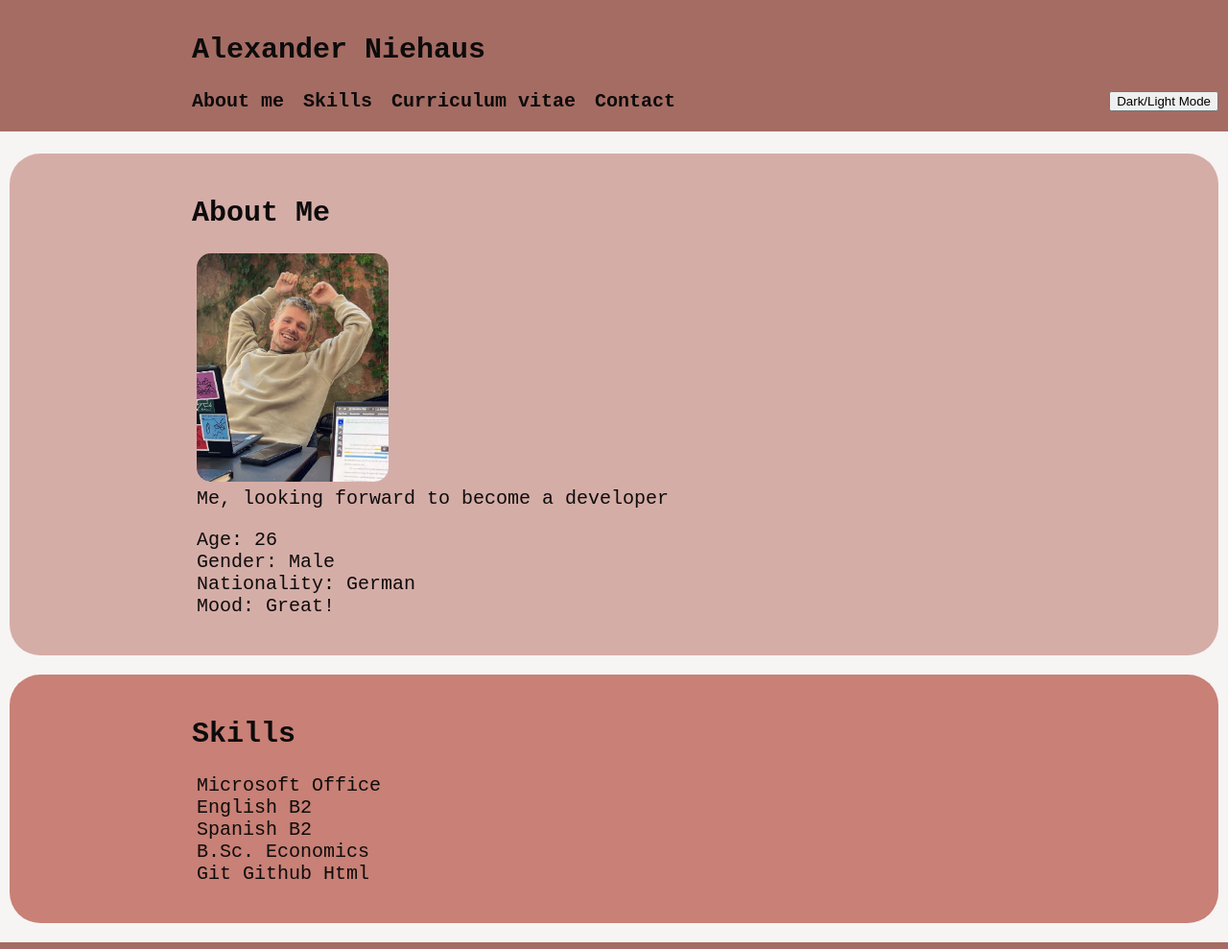
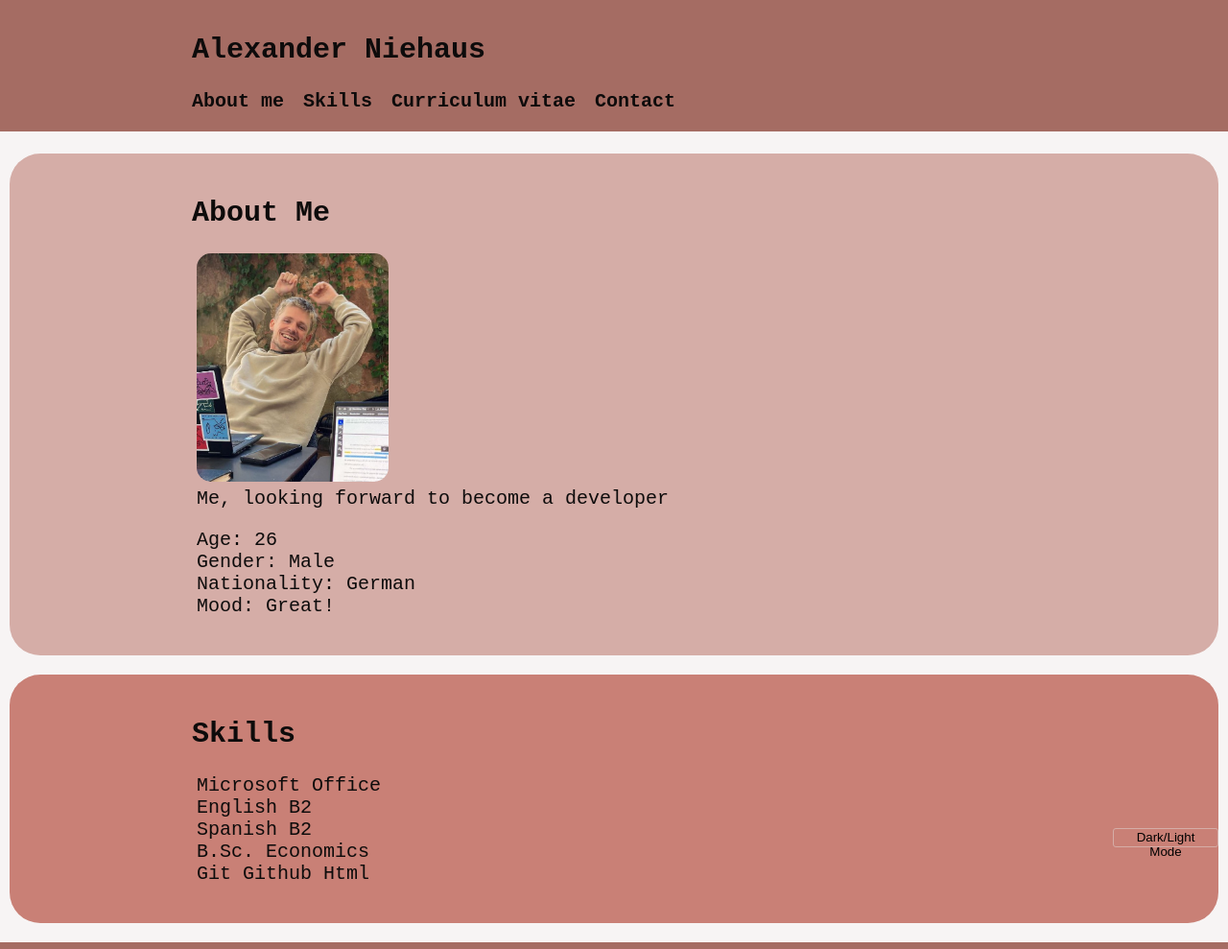
Before and after one commit to niehaus-alexander/personal-website, a website: page html/index.html in a window 1280 px wide. Shown: the top 989 px of the page at 96% size. Drawn offline with Linux system fonts and the light colour scheme.

Commit message:
place dark mode button in footer#

```diff
--- a/css/footer.css
+++ b/css/footer.css
@@ -16,3 +16,20 @@
   font-weight: bold;
   font-size: 1rem;
 }
+
+footer {
+  position: relative;
+}
+
+.dark-mode-button {
+  bottom: -83px;
+  right: 10px;
+  position: absolute;
+  background-color: var(--accent);
+  border: 1px solid var(--secondary);
+  border-radius: 3px;
+  width: 110px;
+  height: 20px;
+  z-index: 100;
+  cursor: pointer;
+}
--- a/css/header.css
+++ b/css/header.css
@@ -20,6 +20,14 @@
   margin-left: -60px;
 }
 
+.dark-mode-button {
+  background-color: var(--accent);
+  border: 1px solid var(--secondary);
+  border-radius: 3px;
+  width: 110px;
+  height: 20px;
+}
+
 .navbar li {
   padding-left: 20px;
 }
--- a/css/styles.css
+++ b/css/styles.css
@@ -18,12 +18,6 @@
   z-index: 0;
   background-color: var(--secondary);
   /* text-align: center; */
-}
-
-.dark-mode-button {
-  position: fixed;
-  top: 95px;
-  right: 10px;
 }
 
 .facts ul {
--- a/html/index.html
+++ b/html/index.html
@@ -14,15 +14,14 @@
   <body>
     <!-- sticky header for the page with navbar and name -->
     <section class="header">
+      <h1>Alexander Niehaus</h1>
       <header>
-        <h1>Alexander Niehaus</h1>
         <nav>
           <ul class="navbar">
             <li><a href="facts">About me</a></li>
             <li><a href="#skills">Skills</a></li>
             <li><a href="#curriculum">Curriculum vitae</a></li>
             <li><a href="#contact">Contact</a></li>
-            <li class="dark-mode-button"><button class="dark-mode-button" data-js="dark-mode-toggle">Dark/Light Mode</button></li>
           </ul>
         </nav>
       </header>
@@ -59,6 +58,7 @@
       </ul>
     </section>
     <section class="contact" id="contact">
+      <button class="dark-mode-button" data-js="dark-mode-toggle">Dark/Light Mode</button>
       <footer>
         <ul>
           <li><a href="https://www.linkedin.com/in/alexander-niehaus-niehaus-954b73257/" target="_blank"><i class="fab fa-linkedin"></i>LinkedIn</a></li>
```
Lines whose indentation alone changed are shown as unchanged.
